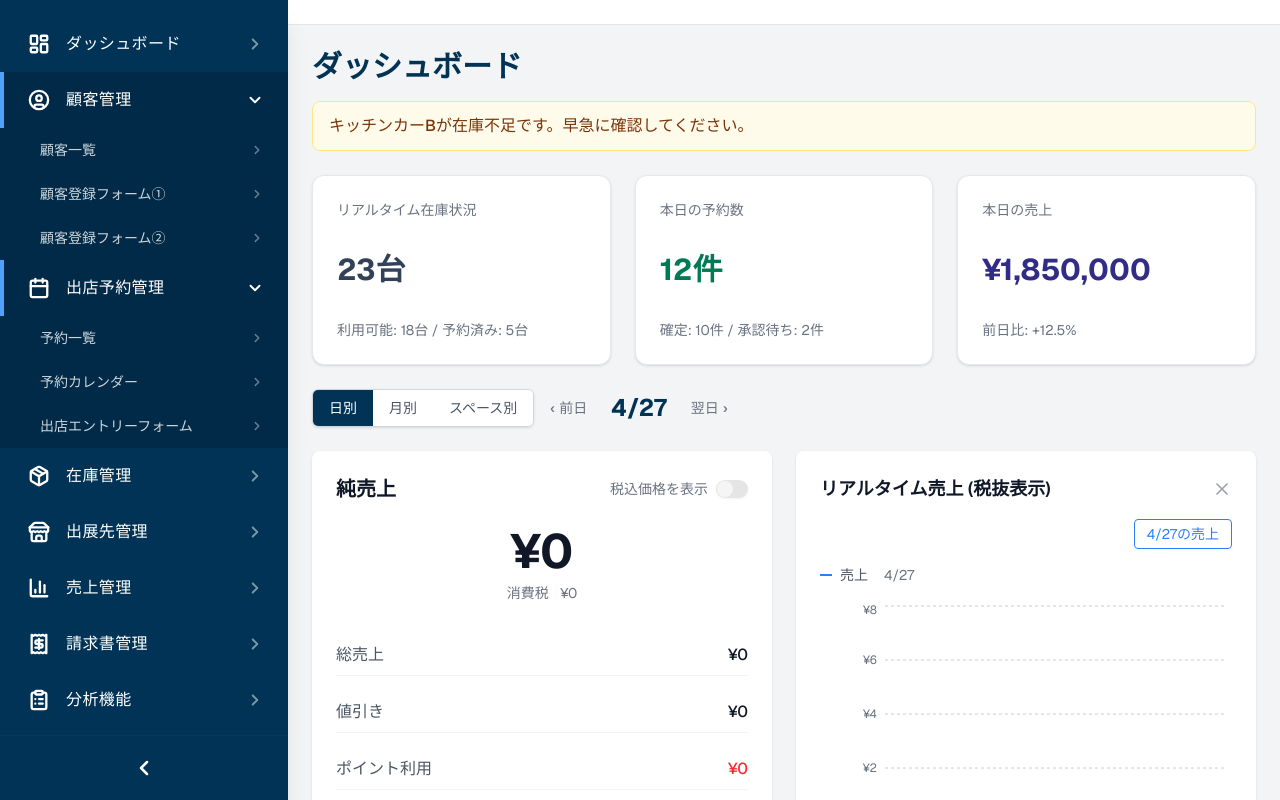
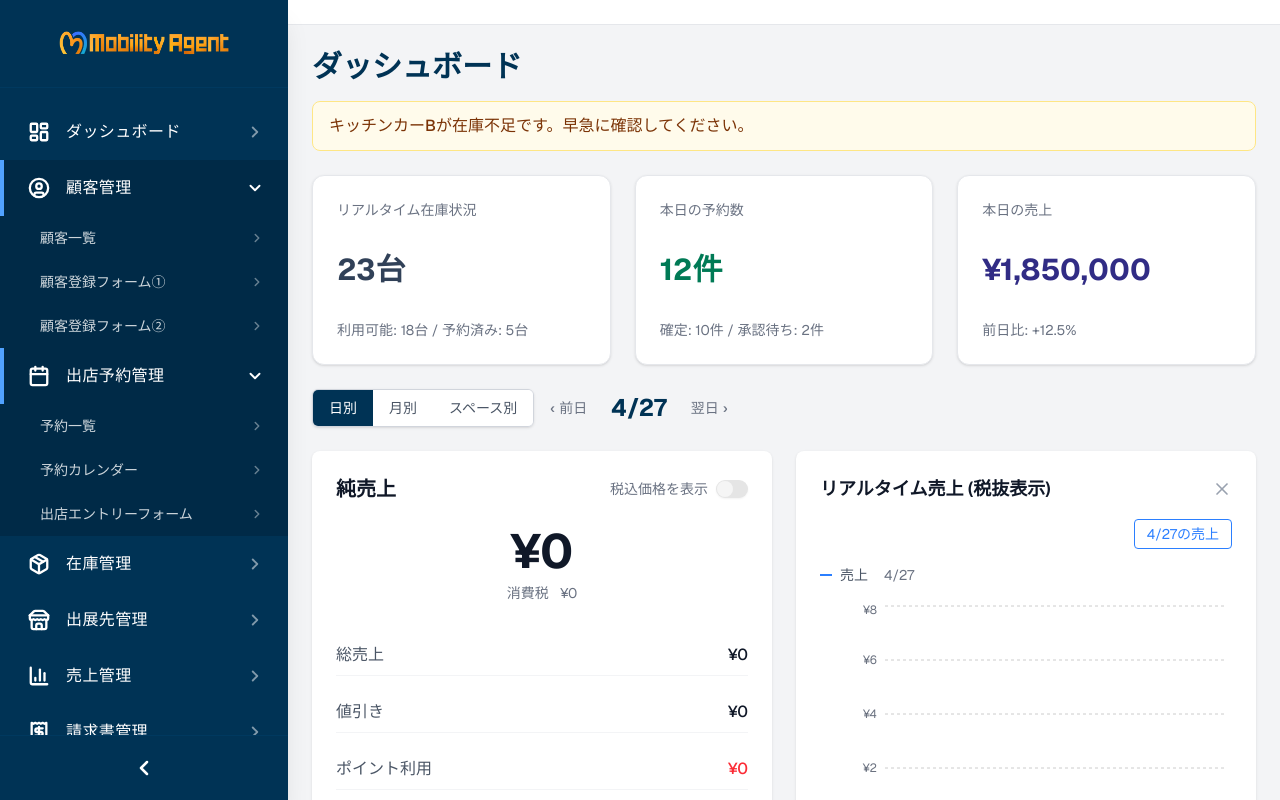
Before and after one commit to nishimura-yuya-git/Inventory-Management, a Next.js app: page / in a window 1280 px wide. Built offline with nearby package versions, Linux system fonts and the light colour scheme.

Commit message:
ロゴ追加・更新

```diff
--- a/app/globals.css
+++ b/app/globals.css
@@ -12,7 +12,7 @@
   --color-card-foreground: oklch(0.145 0 0);
   --color-popover: oklch(1 0 0);
   --color-popover-foreground: oklch(0.145 0 0);
-  --color-primary: oklch(0.55 0.2 250);
+  --color-primary: oklch(0.55 0.2 250); /* mainブランチで編集 */
   --color-primary-foreground: oklch(0.985 0 0);
   --color-secondary: oklch(0.97 0 0);
   --color-secondary-foreground: oklch(0.205 0 0);
--- a/components/sidebar.tsx
+++ b/components/sidebar.tsx
@@ -147,6 +147,16 @@ export function Sidebar({ collapsed, onToggle, mobileOpen = false, onMobileClose
 
   const sidebarContent = (
     <>
+      {/* ロゴセクション（デスクトップのみ） */}
+      <div className="hidden lg:block px-6 py-6 border-b border-[#00406b]/50">
+        <div className={`flex items-center justify-center transition-all duration-300 ${collapsed ? "px-2" : "px-4"}`}>
+          <img
+            src="/ma_logo.webp"
+            alt="Mobility Agent Logo"
+            className={`object-contain transition-all duration-300 ${collapsed ? "w-12 h-12" : "w-full max-w-[180px] h-auto"}`}
+          />
+        </div>
+      </div>
       <nav className="flex-1 py-4 overflow-y-auto">
         {menuItems.map((item, index) => (
           <div key={index}>
@@ -230,7 +240,11 @@ export function Sidebar({ collapsed, onToggle, mobileOpen = false, onMobileClose
       >
         {/* モバイルヘッダー */}
         <div className="flex items-center justify-between p-4 border-b border-[#00406b]/50">
-          <span className="text-lg font-semibold">メニュー</span>
+          <img
+            src="/ma_logo.webp"
+            alt="Mobility Agent Logo"
+            className="h-8 w-auto object-contain"
+          />
           <button
             onClick={onMobileClose}
             className="p-2 hover:bg-[#00406b] rounded-lg transition-colors"
--- a/package.json
+++ b/package.json
@@ -4,7 +4,7 @@
   "private": true,
   "scripts": {
     "build": "next build",
-    "dev": "next dev",
+    "dev": "next dev -p 3001",
     "lint": "eslint .",
     "start": "next start"
   },
```
Also changed, not shown: public/ma_logo.webp (added).
